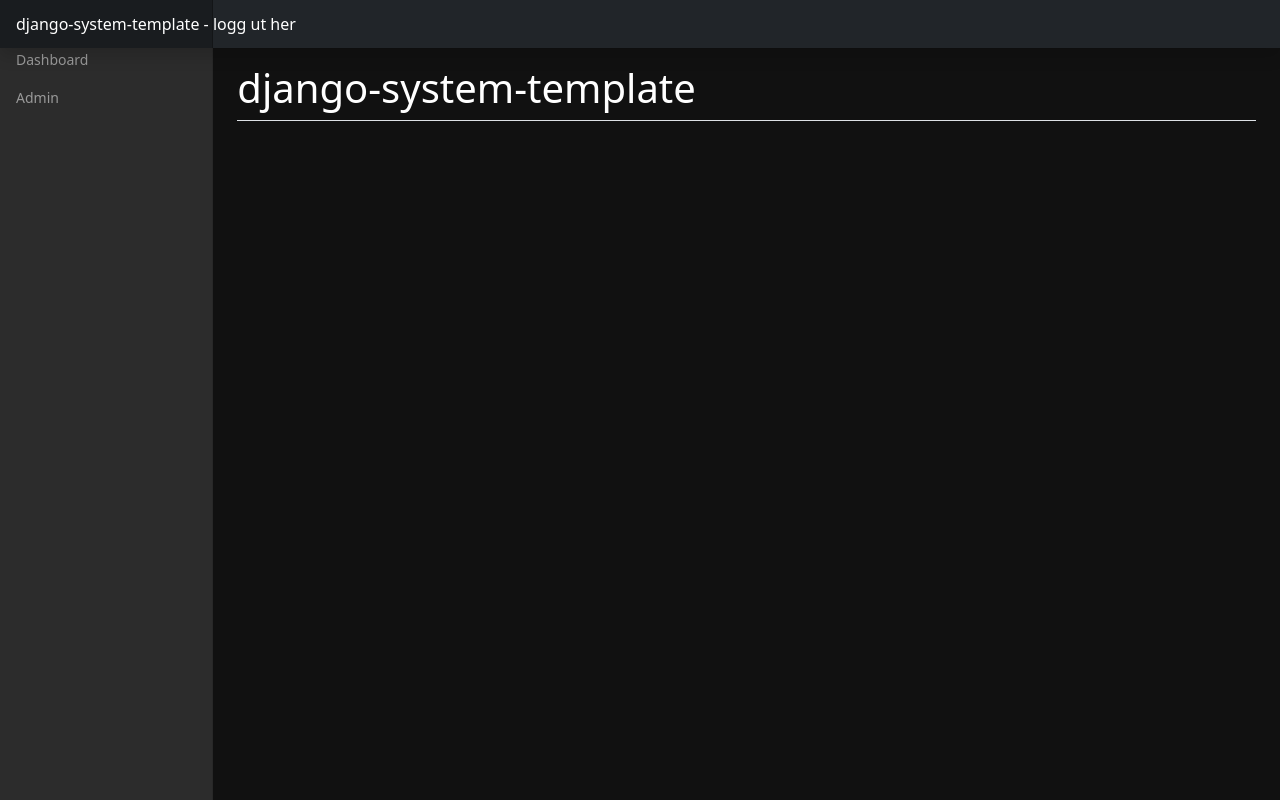
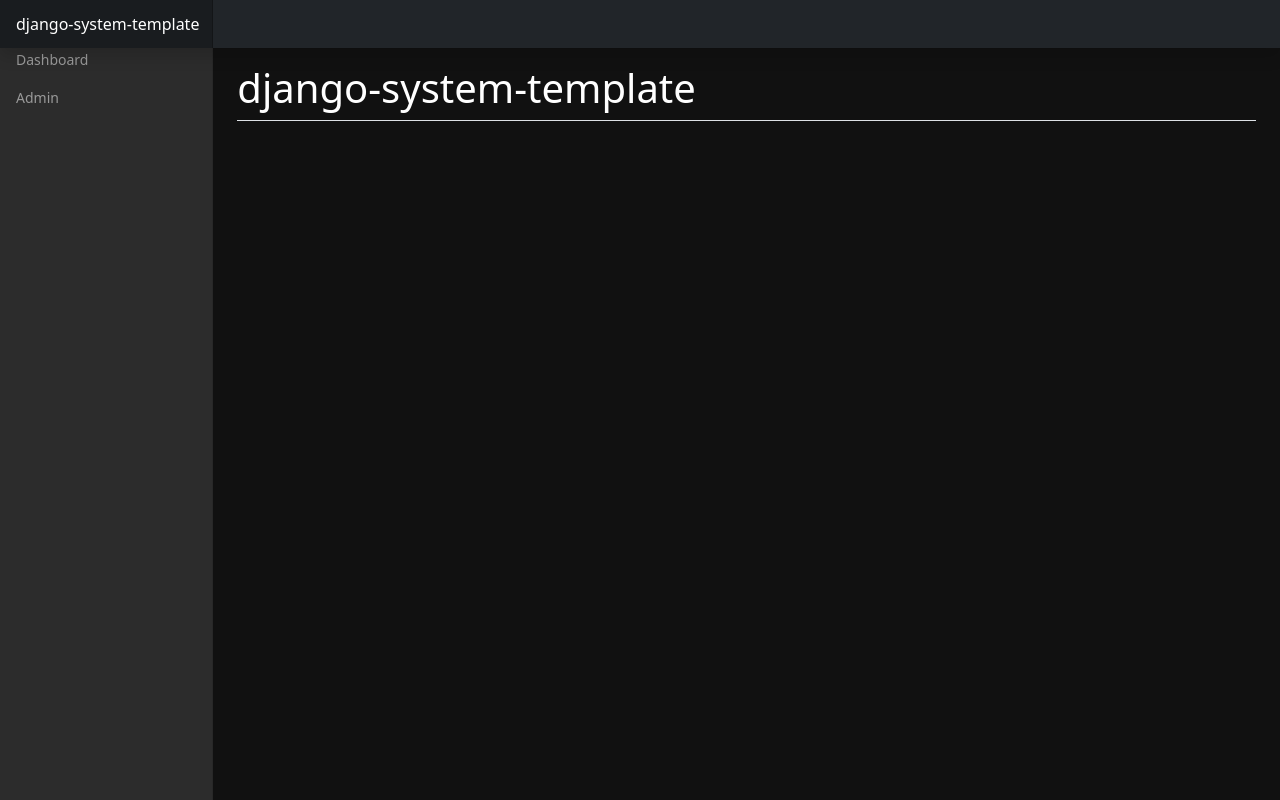
Before and after one commit to Spillhuset/django-system-template, a Django app: page / in a window 1280 px wide. Run offline with Django 4.2, Linux system fonts and the light colour scheme; the visitor is signed in with stand-in values (Sample User, id 1); some libraries are stand-ins or nearby versions.

Commit message:
fix: remove "click to logout"
Signed-off-by: Glenn <glenn@not-tech.support>

```diff
--- a/src/core/templates/base.html
+++ b/src/core/templates/base.html
@@ -22,7 +22,7 @@
 
 {% block body %}
 <header class="navbar navbar-dark sticky-top bg-dark flex-md-nowrap p-0 shadow">
-  <a class="navbar-brand col-md-3 col-lg-2 me-0 px-3 fs-6" href="/">{{ settings.APP_NAME }} - logg ut her</a>
+  <a class="navbar-brand col-md-3 col-lg-2 me-0 px-3 fs-6" href="/">{{ settings.APP_NAME }}</a>
   <button class="navbar-toggler position-absolute d-md-none collapsed" type="button" data-bs-toggle="collapse" data-bs-target="#sidebarMenu" aria-controls="sidebarMenu" aria-expanded="false" aria-label="Toggle navigation">
     <span class="navbar-toggler-icon"></span>
   </button>
```
